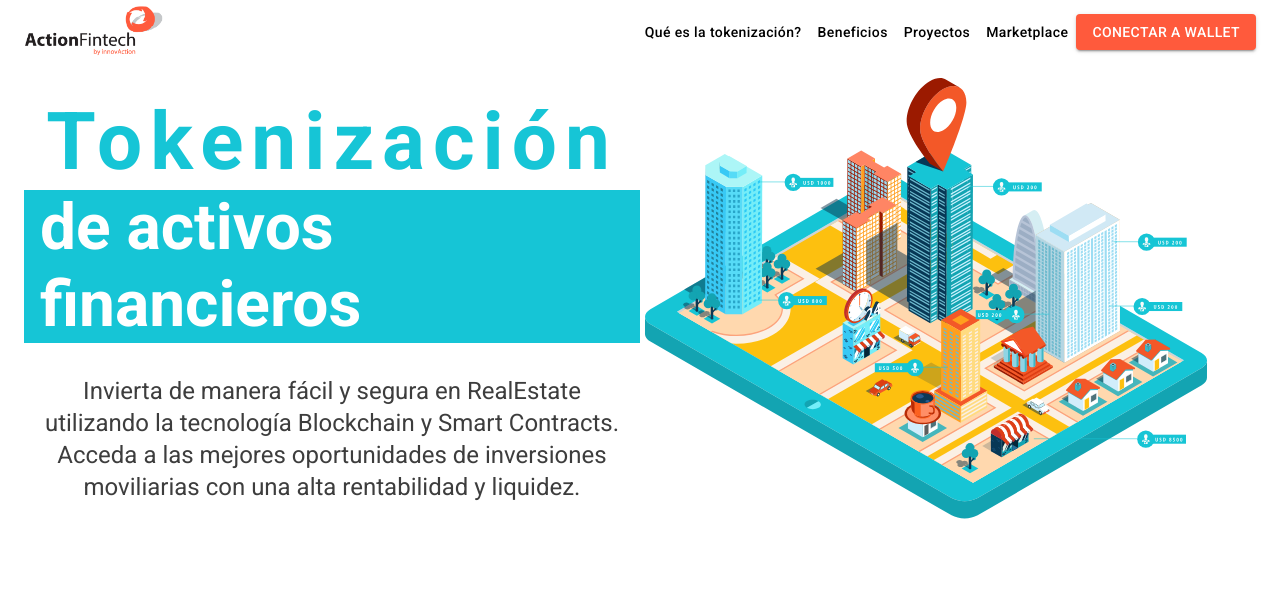
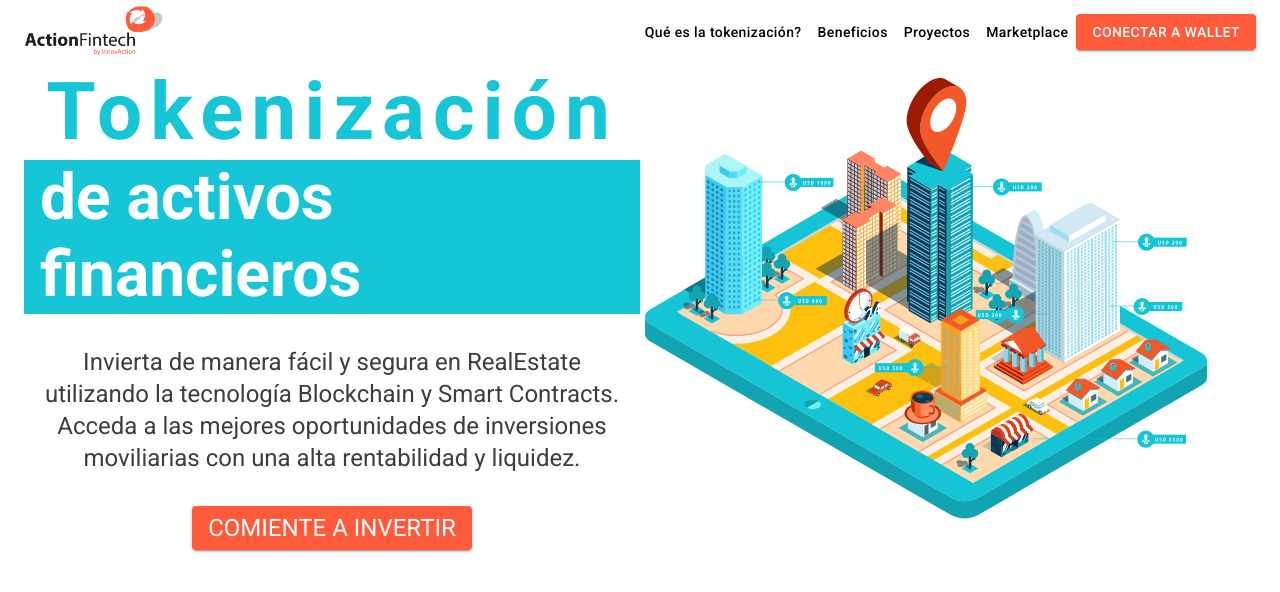
Before and after one commit to HoracioGutierrez/tokenizacion, a React (Create React App) app: page / in a window 1280 px wide. Shown: the top 592 px of the page. Built offline with nearby package versions, Linux system fonts and the light colour scheme.

Commit message:
Add missing button

```diff
--- a/src/estilos.scss
+++ b/src/estilos.scss
@@ -60,7 +60,6 @@ html , body , #root {
                     flex-direction: column;
                     align-items: center;
                     letter-spacing: 8px;
-                    margin-bottom: 2rem;
 
                     span:nth-child(2) {
                         letter-spacing: normal;
@@ -73,6 +72,10 @@ html , body , #root {
                     max-width: 600px;
                     text-align: center;
                     color: rgb(61, 61, 61);
+                    margin : 2rem 0;
+                }
+
+                button {
                 }
             }
         }
--- a/src/pages/Landing.js
+++ b/src/pages/Landing.js
@@ -1,4 +1,4 @@
-import { Box, Typography } from "@mui/material"
+import { Box, Button, Typography } from "@mui/material"
 import theme from "../providers/ThemeProvider/theme"
 
 const Landing = () => {
@@ -15,6 +15,9 @@ const Landing = () => {
                     <Typography variant="h5" component="p">
                         Invierta de manera fácil y segura en RealEstate utilizando la tecnología Blockchain y Smart Contracts. Acceda a las mejores oportunidades de inversiones moviliarias con una alta rentabilidad y liquidez.
                     </Typography>
+                    <Button variant="contained" color="primary">
+                        <Typography variant="h5">COMIENTE A INVERTIR</Typography>
+                    </Button>
                 </div>
                 <div id="banner-img">
                     <img src="/assets/svg/header02.svg" alt="Landing Banner"/>
```
